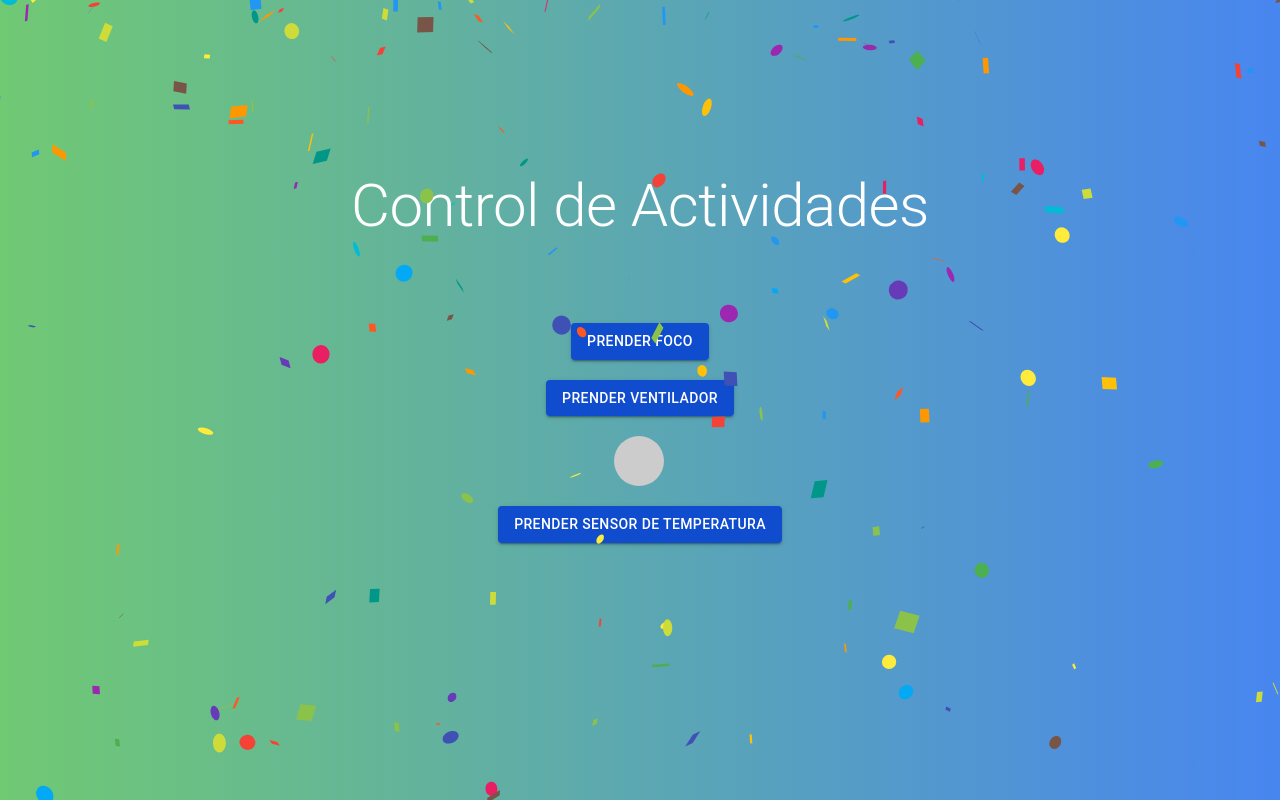
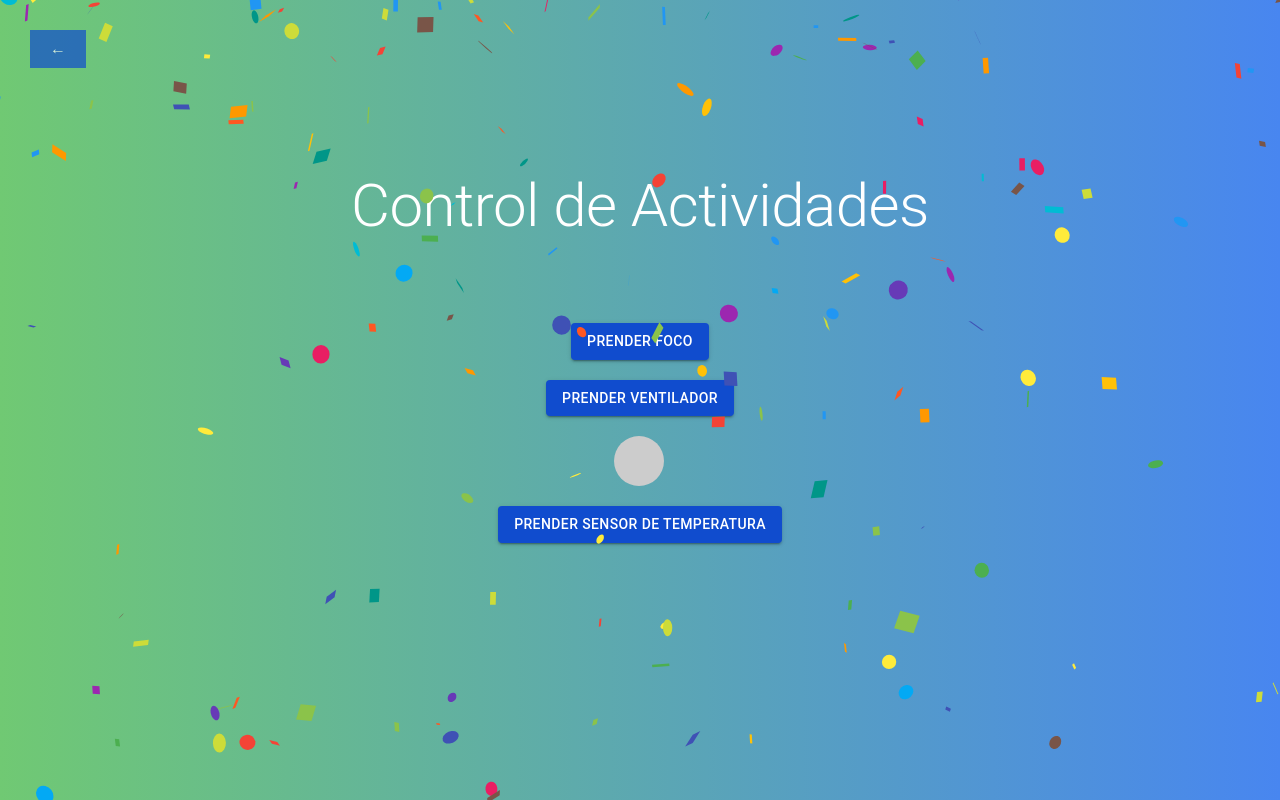
Before and after one commit to nicoleabril/Proyecto_IOT, a React (Create React App) app: page /ControlActividades in a window 1280 px wide. Built offline with nearby package versions, Linux system fonts and the light colour scheme.

Commit message:
front acabado 2.0

```diff
--- a/src/assets/styles/Control.css
+++ b/src/assets/styles/Control.css
@@ -49,3 +49,26 @@
   margin-top: 10px;
   margin-bottom: 10px;
 }
+
+.Control {
+  text-align: center;
+  background: linear-gradient(to right,  #70c973, #4886f0);
+  height: 100vh;
+  width: 100vw;
+  padding: 170px;
+  color : white;
+  position: relative; /* Asegura que el posicionamiento relativo esté establecido */
+}
+
+.Control .back-button {
+  position: absolute;
+  top: 20px; /* Distancia desde el borde superior */
+  left: 20px; /* Distancia desde el borde izquierdo */
+  opacity: 0.7; /* Opacidad del botón */
+  color: white; /* Color del texto blanco */
+  background-color: linear-gradient(to right,  #70c973, #4886f0);
+  border: none; /* Sin borde */
+  padding: 10px 20px; /* Espaciado interno */
+  font-size: 16px; /* Tamaño de fuente */
+  cursor: pointer; /* Cambia el cursor a un puntero al pasar el mouse */
+}
--- a/src/pages/Control.js
+++ b/src/pages/Control.js
@@ -5,6 +5,7 @@ import Confetti from 'react-confetti';
 import '../assets/styles/Control.css';
 
 const Control = () => {
+
     const [focoEncendido, setFocoEncendido] = useState(false);
     const [intensidadFoco, setIntensidadFoco] = useState(50);
     const [ventiladorEncendido, setVentiladorEncendido] = useState(false);
@@ -62,6 +63,7 @@ const Control = () => {
 
     return (
         <div className="Control">
+            <button className="back-button" onClick={() => window.history.back()}>←</button>
             <Confetti />
             <Container className="App" maxWidth="md">
                 <Typography variant="h2" gutterBottom>
@@ -105,6 +107,11 @@ const Control = () => {
                             {sensorTemperatura ? 'Detener sensor de temperatura' : 'Prender sensor de temperatura'}
                         </Button>
                     </motion.div>
+                    <motion.div
+                        whileHover={{ scale: 1.1 }}
+                        whileTap={{ scale: 0.9 }}
+                    >
+                    </motion.div>
                 </div>
             </Container>
             <Dialog open={showFocoDialog} onClose={handleCloseFocoDialog}>
```
